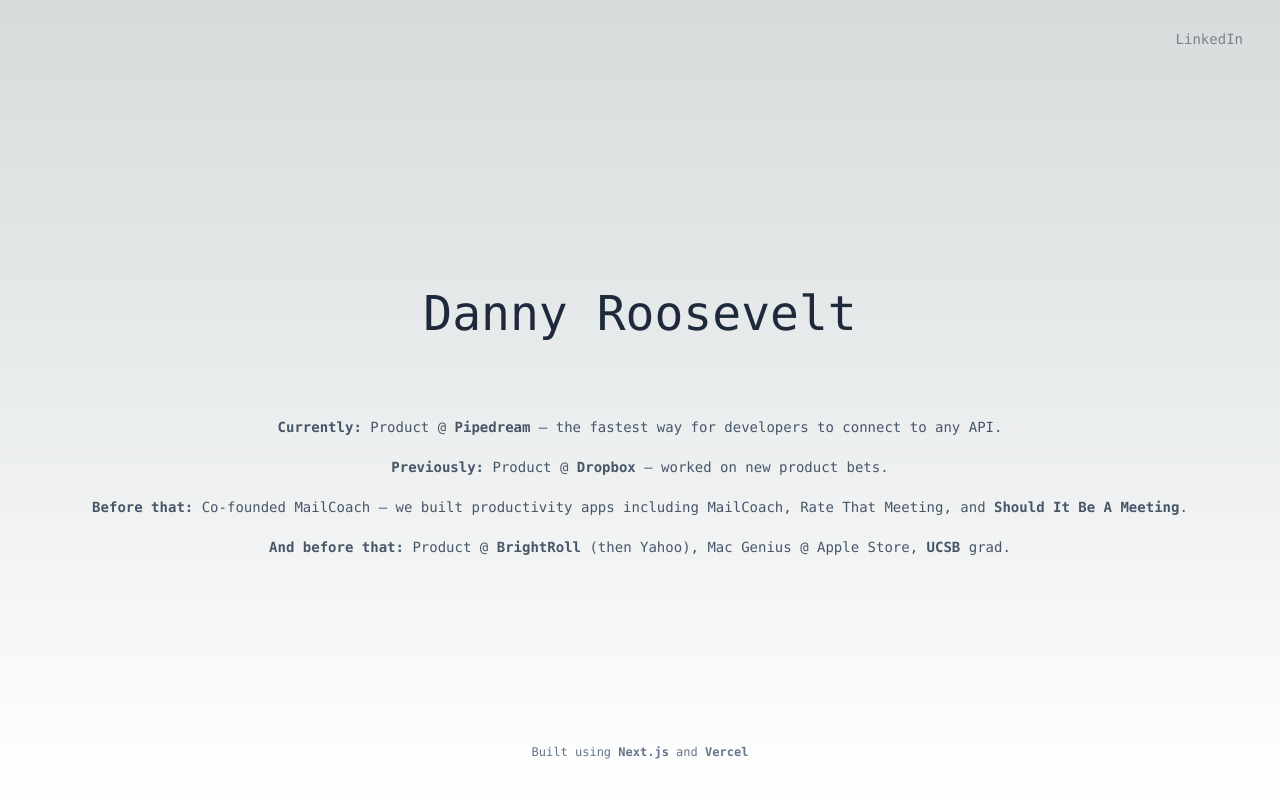
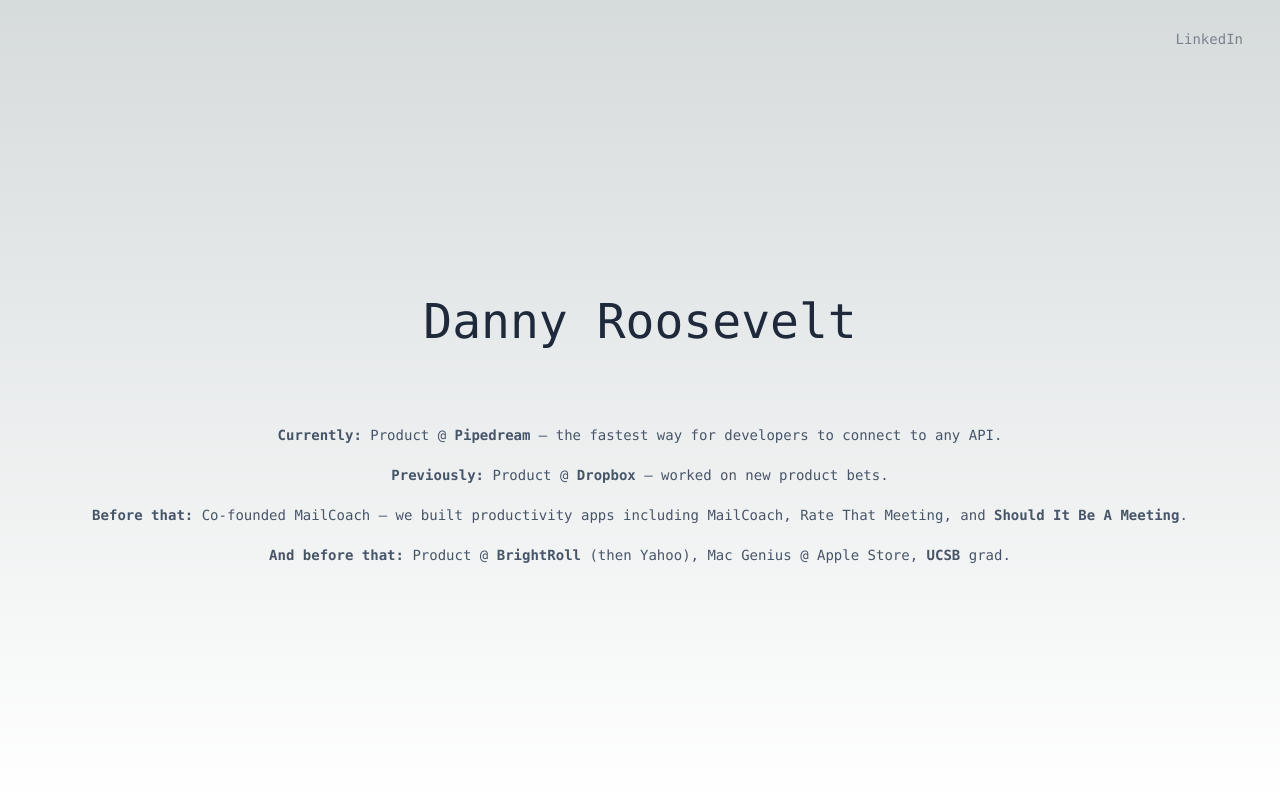
Before and after one commit to dannyroosevelt/dannyroosevelt-com, a Next.js app: page / in a window 1280 px wide. Built offline with nearby package versions, Linux system fonts and the light colour scheme.

Commit message:
adding linter and removing footer

```diff
--- a/src/app/page.tsx
+++ b/src/app/page.tsx
@@ -62,16 +62,7 @@ export default function Home() {
           </li>
         </ul>
       </div>
-      <div className="mb-0 grid text-center max-w-5xl w-full text-center">
-        <p className={`text-xs font-regular text-slate-500`}>
-          Built using&nbsp;
-          <CustomLink href="https://nextjs.org/">Next.js</CustomLink>
-          <span>
-          &nbsp;and&nbsp;
-          </span>
-          <CustomLink href="https://vercel.com/">Vercel</CustomLink>
-        </p>
-      </div>
+      <div />
     </main>
   );
 }
```
